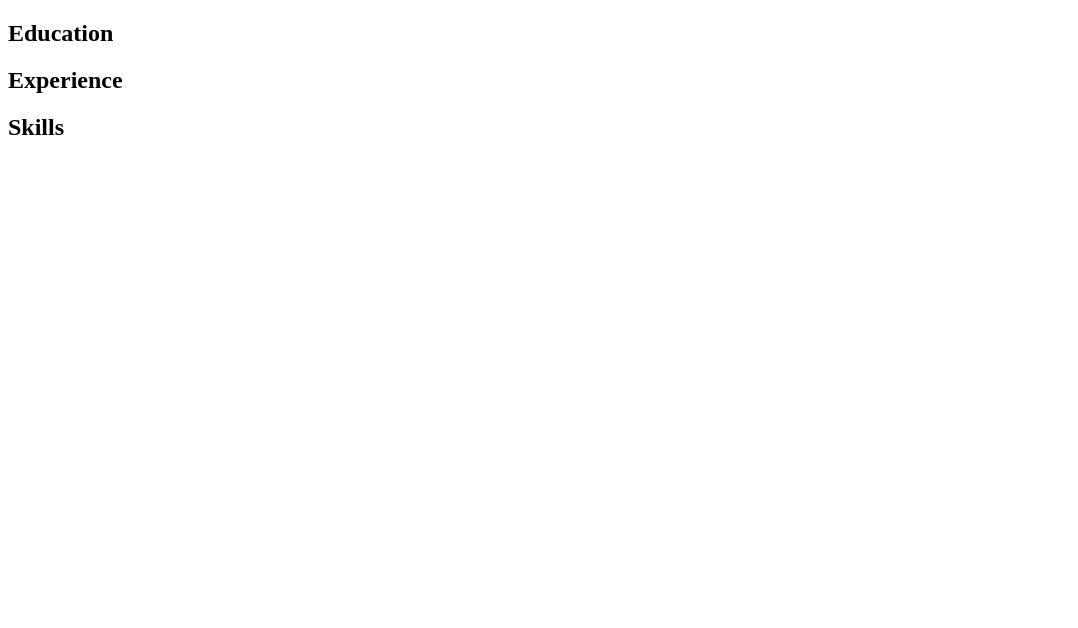
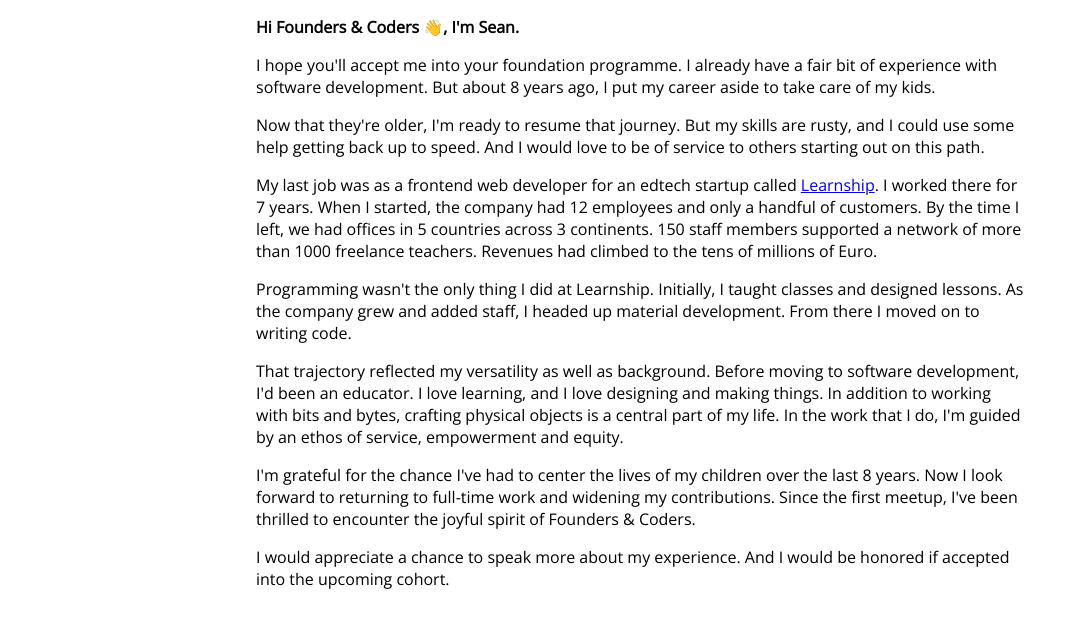
Before and after one commit to toomanydaves/toomanydaves.github.io, a plain HTML site: page index.html in a window 1280 px wide. Shown: the whole page, without its empty margins (0-1078 px from the left). Drawn offline with nearby package versions, Linux system fonts and the light colour scheme.

Commit message:
Use FAC-Website for GitHub Page

```diff
--- a/index.html
+++ b/index.html
@@ -2,20 +2,72 @@
 <html lang="en-US">
     <head>
         <meta charset="utf-8">
-        <meta name="viewport" content"width=device-width,initial-scale=1">
+        <meta name="viewport" content="width=device-width,initial-scale=1">
+        <link rel="preconnect" href="https://fonts.googleapis.com">
+        <link rel="preconnect" href="https://fonts.gstatic.com" crossorigin>
+        <link href="https://fonts.googleapis.com/css2?family=Open+Sans:wght@300&display=swap" rel="stylesheet">
         <title>Sean Paul Jacke</title>
-        <script src="js/main.js"></script>
-        <link href="css/main.css" rel="stylesheet">
+        <style>
+            body {
+                font-family: "Open Sans", sans-serif;
+                font-optical-sizing: auto;
+                font-weight: 300;
+                font-size: medium;
+                font-variation-settings: "wdth" 100;
+            }
+
+            @media only screen and (min-width: 768px) {
+                body {
+                    margin-left: 20%;
+                    margin-right: 20%;
+                }
+            }
+        </style>
     </head>
     <body>
-        <div id="education">
-            <h2>Education</h2>
-        </div>
-        <div id="experience">
-            <h2>Experience</h2>
-        </div>
-        <div id="skills">
-            <h2>Skills</h2>
-        </div>
+        <p>
+            <strong>Hi Founders &amp; Coders &#x1F44B;, I'm Sean.</strong>
+        </p>
+        <p>
+            I hope you'll accept me into your foundation programme.
+            I already have a fair bit of experience with software development.
+            But about 8 years ago, I put my career aside to take care of my kids.
+        </p>
+        <p>
+            Now that they're older, I'm ready to resume that journey.
+            But my skills are rusty, and I could use some help getting back up to speed.
+            And I would love to be of service to others starting out on this path.
+        </p>
+        <p>
+            My last job was as a frontend web developer for an edtech startup called
+            <a href="https://learnship.com" target="_blank">Learnship</a>.
+            I worked there for 7 years.
+            When I started, the company had 12 employees and only a handful of customers.
+            By the time I left, we had offices in 5 countries across 3 continents.
+            150 staff members supported a network of more than 1000 freelance teachers.
+            Revenues had climbed to the tens of millions of Euro.
+        </p>
+        <p>
+            Programming wasn't the only thing I did at Learnship.
+            Initially, I taught classes and designed lessons.
+            As the company grew and added staff, I headed up material development.
+            From there I moved on to writing code.
+        </p>
+        <p>
+            That trajectory reflected my versatility as well as background.
+            Before moving to software development, I'd been an educator.
+            I love learning, and I love designing and making things.
+            In addition to working with bits and bytes, crafting physical objects is a central part of my life.
+            In the work that I do, I'm guided by an ethos of service, empowerment and equity.
+        </p>
+        <p>
+            I'm grateful for the chance I've had to center the lives of my children over the last 8 years.
+            Now I look forward to returning to full-time work and widening my contributions.
+            Since the first meetup, I've been thrilled to encounter the joyful spirit of Founders & Coders.
+        </p>
+        <p>
+            I would appreciate a chance to speak more about my experience.
+            And I would be honored if accepted into the upcoming cohort.
+        </p>
     </body>
 </html>
```
Also changed, not shown: css/main.css (deleted), js/main.js (deleted).
